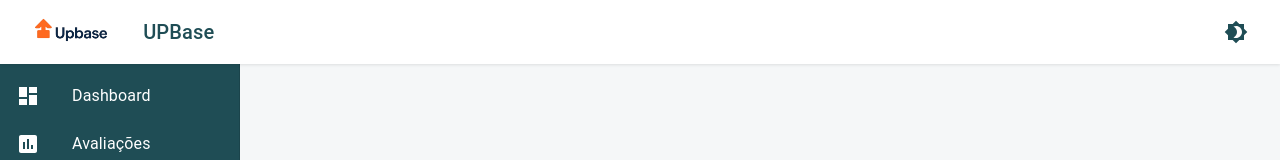
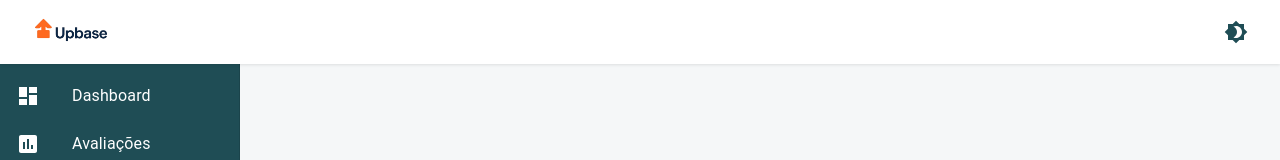
Before and after one commit to RobsonFSVieira/upbase, a React (Create React App) app: page /feedbacks in a window 1280 px wide. Shown: the top 160 px of the page. Built offline with nearby package versions, Linux system fonts and the light colour scheme.

Commit message:
Remove UPBase text

```diff
--- a/src/components/Layout/MainLayout.js
+++ b/src/components/Layout/MainLayout.js
@@ -90,15 +90,12 @@ function MainLayout({ children }) {
                   height: '40px',
                   marginRight: '16px',
                 }}
-                onError={(e) => {  // Adicionado o parâmetro 'e'
+                onError={(e) => {
                   console.error('Erro ao carregar logo:', e);
                   setLogoError(true);
                 }}
               />
             )}
-            <Typography variant="h6" noWrap component="div">
-              UPBase
-            </Typography>
           </Box>
           <IconButton color="inherit" onClick={toggleTheme}>
             {isDarkMode ? <Brightness7 /> : <Brightness4 />}
```
